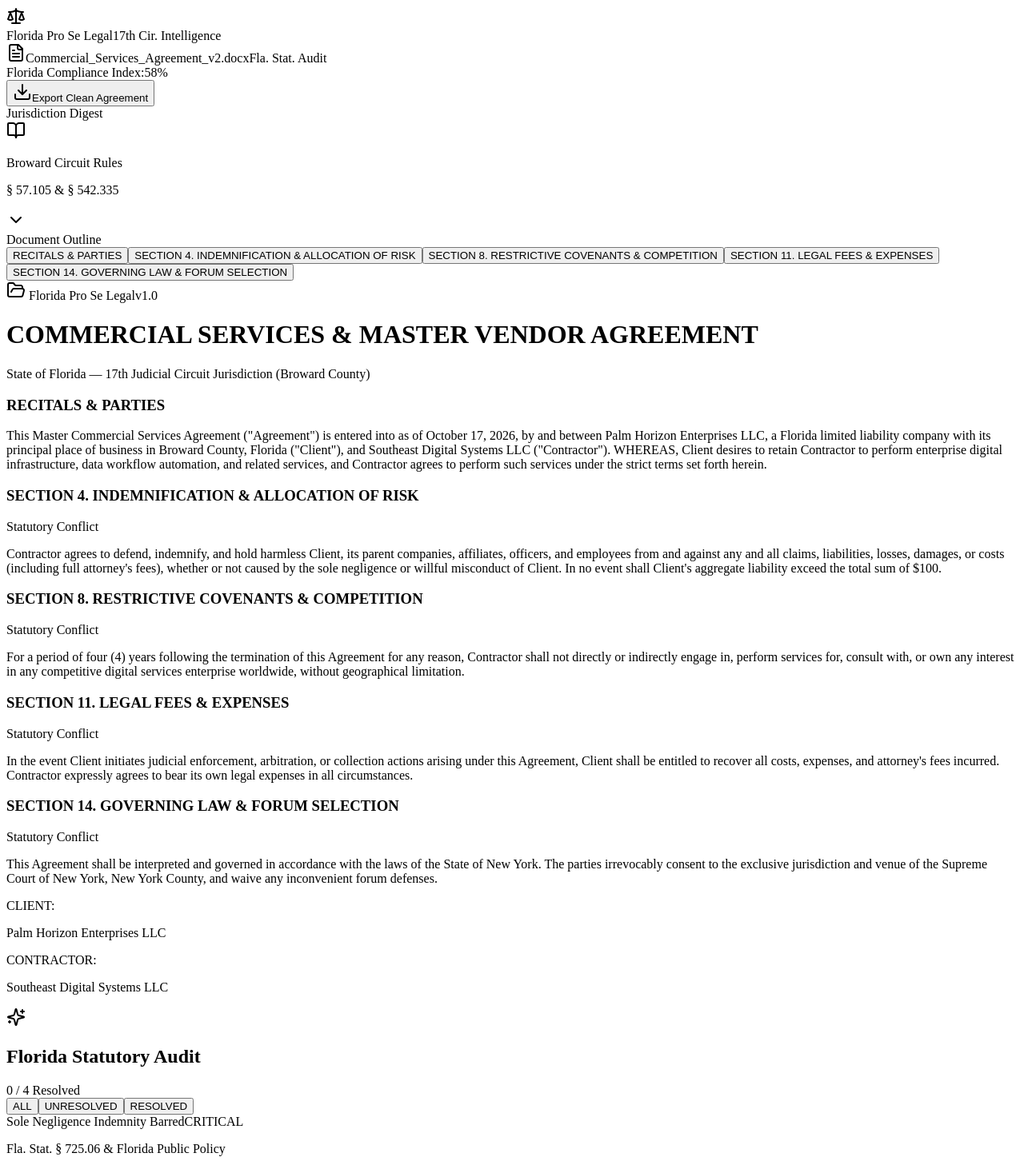
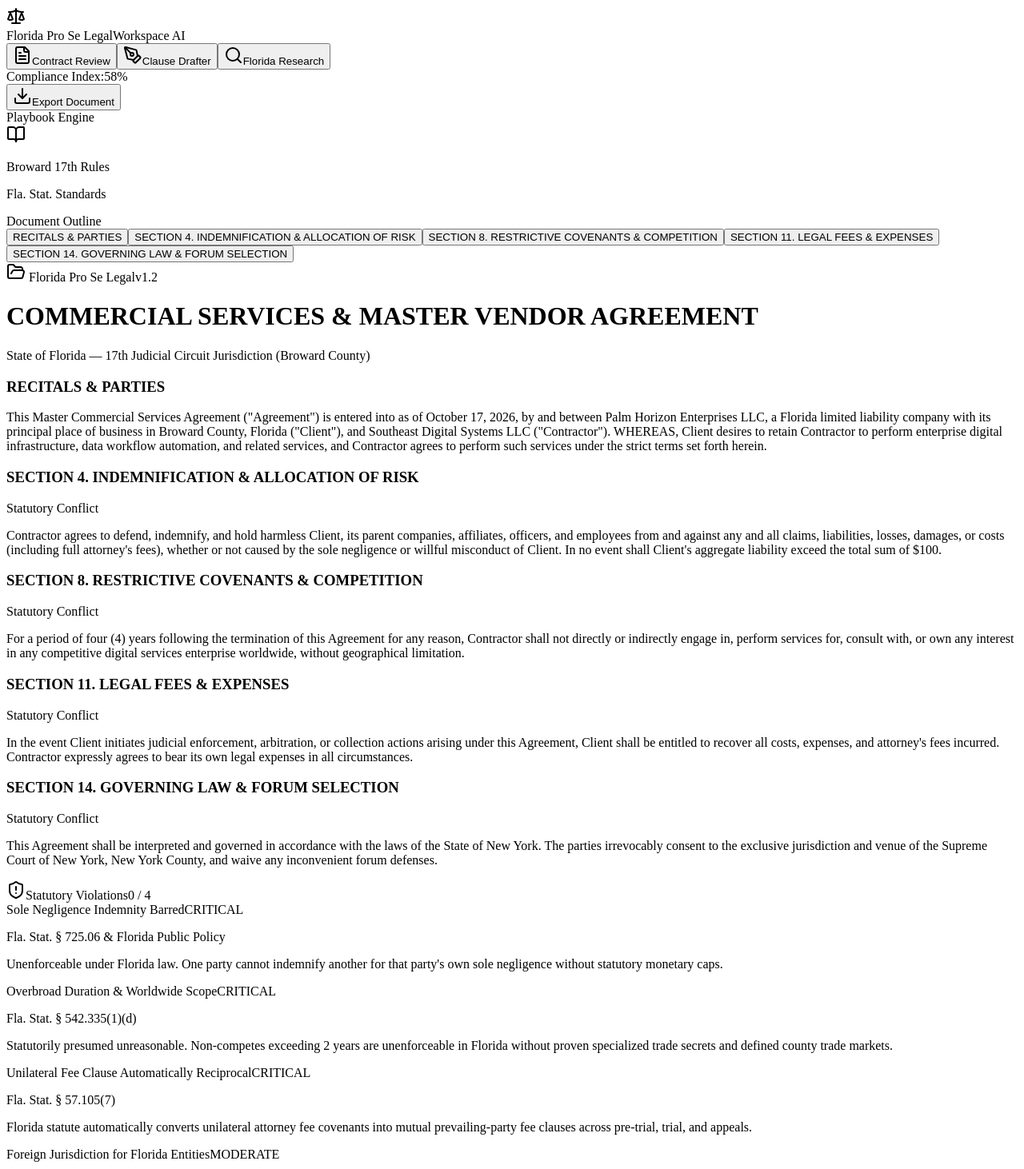
Before and after one commit to Tlee33062/Prose-legal-help, a Next.js app: page / in a window 1280 px wide. Shown: the top 1462 px of the page at 80% size. Built offline with nearby package versions, Linux system fonts and the light colour scheme.

Commit message:
Refactor Florida Pro Se Legal Workspace
Refactor Florida Pro Se Legal Workspace by updating UI components, adding prebuilt clauses, and modifying the document export functionality.

```diff
--- a/app/page.jsx
+++ b/app/page.jsx
@@ -3,25 +3,17 @@
 import React, { useState, useMemo } from "react";
 import {
   FileText,
-  ShieldCheck,
-  AlertTriangle,
-  CheckCircle2,
+  Scale,
+  ShieldAlert,
+  Check,
   Download,
-  Share2,
-  ChevronDown,
   Sparkles,
   ArrowRight,
-  Search,
   BookOpen,
-  Sliders,
-  History,
-  Check,
-  X,
-  FileCheck,
   FolderOpen,
-  Settings,
-  Scale,
-  Gavel
+  MessageSquare,
+  PenTool,
+  Search
 } from "lucide-react";
 import * as Diff from "diff";
 
@@ -103,11 +95,30 @@
   }
 ];
 
+const PREBUILT_FLORIDA_CLAUSES = [
+  {
+    title: "Prevailing Party Legal Fees (Fla. Stat. § 57.105(7))",
+    content: "In the event of any legal proceeding or arbitration arising out of or related to this Agreement, the prevailing party shall be entitled to recover all reasonable attorney's fees, paralegal costs, and taxable expenses incurred at all pre-trial, trial, bankruptcy, and appellate stages, pursuant to Florida Statute § 57.105(7)."
+  },
+  {
+    title: "Broward County Forum Selection & Jury Waiver",
+    content: "The parties irrevocably submit to the exclusive jurisdiction and venue of the Circuit Court of the Seventeenth Judicial Circuit in and for Broward County, Florida. To the fullest extent permitted by law, each party knowingly, voluntarily, and intentionally waives any right to a trial by jury in any litigation arising out of this Agreement."
+  },
+  {
+    title: "Florida Trade Secret & Customer Non-Solicitation",
+    content: "For a period of twelve (12) months following termination, Contractor shall not directly solicit, divert, or conduct business with any active customer of Company with whom Contractor had direct contact, limited geographically to Broward, Miami-Dade, and Palm Beach Counties, Florida, pursuant to Fla. Stat. § 542.335."
+  }
+];
+
 export default function FloridaProSeLegalWorkspace() {
   const [pages, setPages] = useState(INITIAL_CONTRACT_PAGES);
   const [resolvedIds, setResolvedIds] = useState([]);
   const [selectedRuleId, setSelectedRuleId] = useState("sec-indemnity");
-  const [activeFilter, setActiveFilter] = useState("ALL");
+  const [activeModuleTab, setActiveModuleTab] = useState("review"); // 'review' | 'draft' | 'research'
+
+  // Research Query State
+  const [researchQuery, setResearchQuery] = useState("");
+  const [researchAnswer, setResearchAnswer] = useState(null);
 
   const activeRule = useMemo(() => {
     return AUDIT_RULES.find((r) => r.id === selectedRuleId) || AUDIT_RULES[0];
@@ -136,6 +147,42 @@
     setResolvedIds((prev) => [...prev, rule.id]);
   };
 
+  const handleInsertClause = (clauseText) => {
+    setPages((prevPages) => {
+      const updated = [...prevPages];
+      updated[0].sections.push({
+        id: `custom-clause-${Date.now()}`,
+        heading: "NEW STATUTORY PROVISION",
+        body: clauseText
+      });
+      return updated;
+    });
+  };
+
+  const handleExecuteResearch = () => {
+    if (!researchQuery.trim()) return;
+    const lower = researchQuery.toLowerCase();
+    if (lower.includes("fee") || lower.includes("attorney")) {
+      setResearchAnswer({
+        title: "Florida Reciprocal Attorney's Fees",
+        citation: "Fla. Stat. § 57.105(7)",
+        analysis: "Under Florida law, if a contract provides for attorney's fees to one party, the court must also allow reasonable attorney's fees to the other party when that party prevails in any action, whether as a plaintiff or defendant."
+      });
+    } else if (lower.includes("non-compete") || lower.includes("competition")) {
+      setResearchAnswer({
+        title: "Enforceability of Restrictive Covenants",
+        citation: "Fla. Stat. § 542.335",
+        analysis: "Restrictive covenants are strictly construed. Contracts restraining commercial competition must be in writing, supported by at least one legitimate business interest, and limited in duration (presumptively under 2 years)."
+      });
+    } else {
+      setResearchAnswer({
+        title: "General Florida Contract Principles",
+        citation: "Florida Rules of Civil Procedure 1.130",
+        analysis: "All contracts or bonds sued upon, or a copy thereof, must be attached to the initial pleading. Ambiguities in standard-form contracts are construed against the drafting entity."
+      });
+    }
+  };
+
   const handleExportDoc = () => {
     let fullDoc = pages[0].title + "\n" + pages[0].subtitle + "\n\n";
     pages[0].sections.forEach((sec) => {
@@ -145,21 +192,14 @@
     const url = URL.createObjectURL(blob);
     const link = document.createElement("a");
     link.href = url;
-    link.download = "Florida_Pro_Se_Legal_Reviewed_Contract.txt";
+    link.download = "Florida_Pro_Se_Legal_Agreement.txt";
     link.click();
     URL.revokeObjectURL(url);
   };
 
-  const filteredRules = AUDIT_RULES.filter((rule) => {
-    if (activeFilter === "ALL") return true;
-    if (activeFilter === "UNRESOLVED") return !resolvedIds.includes(rule.id);
-    if (activeFilter === "RESOLVED") return resolvedIds.includes(rule.id);
-    return rule.severity === activeFilter;
-  });
-
   return (
     <div className="flex flex-col h-screen bg-[#F8F9FA] text-[#1E293B] font-sans antialiased">
-      {/* Top Header Bar */}
+      {/* Top Header */}
       <header className="h-14 border-b border-slate-200 bg-white px-5 flex items-center justify-between z-10">
         <div className="flex items-center gap-4">
           <div className="flex items-center gap-2.5">
@@ -170,7 +210,7 @@
               <div className="flex items-center gap-2">
                 <span className="font-semibold text-sm text-slate-900 tracking-tight">Florida Pro Se Legal</span>
                 <span className="text-[11px] font-medium bg-emerald-50 text-emerald-700 px-2 py-0.5 rounded-full border border-emerald-200/60">
-                  17th Cir. Intelligence
+                  Workspace AI
                 </span>
               </div>
             </div>
@@ -178,25 +218,44 @@
 
           <div className="h-5 w-px bg-slate-200 mx-1" />
 
-          <div className="flex items-center gap-2 text-xs text-slate-500">
-            <FileText className="w-3.5 h-3.5 text-slate-400" />
-            <span className="font-medium text-slate-700">Commercial_Services_Agreement_v2.docx</span>
-            <span className="bg-slate-100 text-slate-500 px-1.5 py-0.5 rounded text-[10px] font-mono">Fla. Stat. Audit</span>
+          {/* Module Switcher Tabs */}
+          <div className="flex items-center gap-1 bg-slate-100 p-1 rounded-lg">
+            <button
+              onClick={() => setActiveModuleTab("review")}
+              className={`flex items-center gap-1.5 px-3 py-1 rounded-md text-xs font-medium transition ${
+                activeModuleTab === "review" ? "bg-white text-slate-900 shadow-sm" : "text-slate-500 hover:text-slate-900"
+              }`}
+            >
+              <FileText className="w-3.5 h-3.5 text-emerald-700" />
+              Contract Review
+            </button>
+            <button
+              onClick={() => setActiveModuleTab("draft")}
+              className={`flex items-center gap-1.5 px-3 py-1 rounded-md text-xs font-medium transition ${
+                activeModuleTab === "draft" ? "bg-white text-slate-900 shadow-sm" : "text-slate-500 hover:text-slate-900"
+              }`}
+            >
+              <PenTool className="w-3.5 h-3.5 text-indigo-600" />
+              Clause Drafter
+            </button>
+            <button
+              onClick={() => setActiveModuleTab("research")}
+              className={`flex items-center gap-1.5 px-3 py-1 rounded-md text-xs font-medium transition ${
+                activeModuleTab === "research" ? "bg-white text-slate-900 shadow-sm" : "text-slate-500 hover:text-slate-900"
+              }`}
+            >
+              <Search className="w-3.5 h-3.5 text-blue-600" />
+              Florida Research
+            </button>
           </div>
         </div>
 
         <div className="flex items-center gap-3">
           <div className="flex items-center gap-2 bg-slate-50 border border-slate-200 px-3 py-1.5 rounded-lg text-xs">
-            <span className="text-slate-500">Florida Compliance Index:</span>
+            <span className="text-slate-500">Compliance Index:</span>
             <span className={`font-bold ${complianceScore >= 90 ? "text-emerald-700" : "text-amber-600"}`}>
               {complianceScore}%
             </span>
-            <div className="w-16 h-1.5 bg-slate-200 rounded-full overflow-hidden ml-1">
-              <div
-                className="h-full bg-emerald-600 transition-all duration-300"
-                style={{ width: `${complianceScore}%` }}
-              />
-            </div>
           </div>
 
           <button
@@ -204,27 +263,26 @@
             className="flex items-center gap-1.5 px-3.5 py-1.5 bg-emerald-700 hover:bg-emerald-800 text-white text-xs font-medium rounded-lg shadow-sm transition"
           >
             <Download className="w-3.5 h-3.5" />
-            Export Clean Agreement
+            Export Document
           </button>
         </div>
       </header>
 
-      {/* Main 3-Column Interface */}
+      {/* Main 3-Column Split */}
       <div className="flex flex-1 overflow-hidden">
-        {/* Column 1: Document Outline & Florida Playbook */}
+        {/* Left Column: Outline */}
         <aside className="w-64 border-r border-slate-200 bg-white flex flex-col justify-between p-4">
           <div className="space-y-5">
             <div>
-              <span className="text-[11px] font-bold uppercase tracking-wider text-slate-400">Jurisdiction Digest</span>
-              <div className="mt-2 p-2.5 bg-slate-50 border border-slate-200 rounded-lg flex items-center justify-between cursor-pointer hover:bg-slate-100/70 transition">
+              <span className="text-[11px] font-bold uppercase tracking-wider text-slate-400">Playbook Engine</span>
+              <div className="mt-2 p-2.5 bg-slate-50 border border-slate-200 rounded-lg flex items-center justify-between">
                 <div className="flex items-center gap-2">
                   <BookOpen className="w-4 h-4 text-emerald-700" />
                   <div className="text-left">
-                    <p className="text-xs font-semibold text-slate-800 leading-none">Broward Circuit Rules</p>
-                    <p className="text-[10px] text-slate-400 mt-0.5">§ 57.105 & § 542.335</p>
+                    <p className="text-xs font-semibold text-slate-800 leading-none">Broward 17th Rules</p>
+                    <p className="text-[10px] text-slate-400 mt-0.5">Fla. Stat. Standards</p>
                   </div>
                 </div>
-                <ChevronDown className="w-3.5 h-3.5 text-slate-400" />
               </div>
             </div>
 
@@ -264,11 +322,11 @@
             <span className="flex items-center gap-1.5">
               <FolderOpen className="w-3.5 h-3.5" /> Florida Pro Se Legal
             </span>
-            <span>v1.0</span>
+            <span>v1.2</span>
           </div>
         </aside>
 
-        {/* Column 2: The Document Canvas */}
+        {/* Center: Legal Paper Canvas */}
         <main className="flex-1 bg-[#F1F3F5] overflow-y-auto p-8 flex justify-center">
           <div className="w-full max-w-[820px] bg-white rounded-lg shadow-sm border border-slate-200/80 p-14 min-h-[1050px] relative">
             <div className="border-b border-slate-100 pb-6 mb-8 text-center">
@@ -316,59 +374,26 @@
                 );
               })}
             </div>
-
-            {/* Signature Block */}
-            <div className="mt-16 pt-8 border-t border-slate-200 grid grid-cols-2 gap-10 font-serif text-xs">
-              <div>
-                <p className="font-bold text-slate-800">CLIENT:</p>
-                <div className="mt-8 border-b border-slate-400 w-48" />
-                <p className="mt-1 text-slate-500">Palm Horizon Enterprises LLC</p>
-              </div>
-              <div>
-                <p className="font-bold text-slate-800">CONTRACTOR:</p>
-                <div className="mt-8 border-b border-slate-400 w-48" />
-                <p className="mt-1 text-slate-500">Southeast Digital Systems LLC</p>
-              </div>
-            </div>
           </div>
         </main>
 
-        {/* Column 3: AI Legal Inspector & Statutory Redline Drawer */}
+        {/* Right Rail: Dynamic Module Drawer */}
         <aside className="w-96 border-l border-slate-200 bg-white flex flex-col justify-between overflow-hidden">
-          <div className="p-4 border-b border-slate-200">
-            <div className="flex items-center justify-between mb-3">
-              <div className="flex items-center gap-2">
-                <Sparkles className="w-4 h-4 text-emerald-700" />
-                <h2 className="text-xs font-bold uppercase tracking-wider text-slate-800">
-                  Florida Statutory Audit
-                </h2>
-              </div>
+          {/* TAB 1: REVIEW MODULE */}
+          {activeModuleTab === "review" && (
+            <>
+              <div className="p-4 border-b border-slate-200 flex items-center justify-between">
+                <span className="text-xs font-bold uppercase tracking-wider text-slate-800 flex items-center gap-2">
+                  <ShieldAlert className="w-4 h-4 text-emerald-700" />
+                  Statutory Violations
+                </span>
                 <span className="text-xs font-mono text-slate-400">
-                {resolvedIds.length} / {AUDIT_RULES.length} Resolved
+                  {resolvedIds.length} / {AUDIT_RULES.length}
                 </span>
               </div>
 
-            {/* Severity Filter Pills */}
-            <div className="flex gap-1.5">
-              {["ALL", "UNRESOLVED", "RESOLVED"].map((tab) => (
-                <button
-                  key={tab}
-                  onClick={() => setActiveFilter(tab)}
-                  className={`px-2.5 py-1 rounded text-[11px] font-medium transition ${
-                    activeFilter === tab
-                      ? "bg-slate-800 text-white"
-                      : "text-slate-500 hover:bg-slate-100"
-                  }`}
-                >
-                  {tab}
-                </button>
-              ))}
-            </div>
-          </div>
-
-          {/* Violations List */}
               <div className="flex-1 overflow-y-auto p-4 space-y-3">
-            {filteredRules.map((rule) => {
+                {AUDIT_RULES.map((rule) => {
                   const isResolved = resolvedIds.includes(rule.id);
                   const isSelected = selectedRuleId === rule.id;
 
@@ -401,7 +426,6 @@
                 })}
               </div>
 
-          {/* Interactive Redline Drawer */}
               {activeRule && (
                 <div className="p-4 border-t border-slate-200 bg-slate-50">
                   <div className="flex items-center justify-between mb-2">
@@ -412,7 +436,6 @@
                     <span className="text-[10px] font-mono text-slate-400">{activeRule.statute}</span>
                   </div>
 
-              {/* Word-level Diff */}
                   <div className="p-3 bg-white border border-slate-200 rounded-lg text-xs leading-relaxed max-h-48 overflow-y-auto mb-3 shadow-inner">
                     {diffResult.map((part, idx) => {
                       if (part.added) {
@@ -447,6 +470,75 @@
                   </button>
                 </div>
               )}
+            </>
+          )}
+
+          {/* TAB 2: CLAUSE DRAFTER MODULE */}
+          {activeModuleTab === "draft" && (
+            <div className="flex-1 flex flex-col p-4 overflow-y-auto">
+              <span className="text-xs font-bold uppercase tracking-wider text-slate-800 mb-1 flex items-center gap-2">
+                <PenTool className="w-4 h-4 text-indigo-600" />
+                Florida Clause Drafter
+              </span>
+              <p className="text-xs text-slate-500 mb-4">
+                Insert statutory clauses directly into your agreement.
+              </p>
+
+              <div className="space-y-4">
+                {PREBUILT_FLORIDA_CLAUSES.map((clause, idx) => (
+                  <div key={idx} className="p-3 border border-slate-200 rounded-lg bg-slate-50/50">
+                    <h4 className="text-xs font-bold text-slate-800 mb-1">{clause.title}</h4>
+                    <p className="text-xs text-slate-600 mb-3 leading-snug">{clause.content}</p>
+                    <button
+                      onClick={() => handleInsertClause(clause.content)}
+                      className="px-3 py-1.5 bg-indigo-600 hover:bg-indigo-700 text-white text-xs font-medium rounded shadow-sm transition"
+                    >
+                      + Insert into Document
+                    </button>
+                  </div>
+                ))}
+              </div>
+            </div>
+          )}
+
+          {/* TAB 3: FLORIDA LEGAL RESEARCH MODULE */}
+          {activeModuleTab === "research" && (
+            <div className="flex-1 flex flex-col p-4 overflow-y-auto">
+              <span className="text-xs font-bold uppercase tracking-wider text-slate-800 mb-1 flex items-center gap-2">
+                <Search className="w-4 h-4 text-blue-600" />
+                Florida Statutory AI Search
+              </span>
+              <p className="text-xs text-slate-500 mb-4">
+                Query Florida Statutes and 17th Judicial Circuit procedural rules.
+              </p>
+
+              <div className="space-y-3 mb-4">
+                <input
+                  type="text"
+                  placeholder="e.g. Can attorney fees be one-sided?"
+                  value={researchQuery}
+                  onChange={(e) => setResearchQuery(e.target.value)}
+                  className="w-full text-xs p-2.5 border border-slate-300 rounded-lg focus:outline-none focus:ring-2 focus:ring-emerald-600"
+                />
+                <button
+                  onClick={handleExecuteResearch}
+                  className="w-full py-2 bg-emerald-700 hover:bg-emerald-800 text-white text-xs font-medium rounded-lg transition shadow-sm"
+                >
+                  Run Legal Research Query
+                </button>
+              </div>
+
+              {researchAnswer && (
+                <div className="p-3.5 bg-emerald-50 border border-emerald-200 rounded-lg">
+                  <h4 className="text-xs font-bold text-emerald-900 mb-1">{researchAnswer.title}</h4>
+                  <span className="inline-block text-[10px] font-mono bg-emerald-100 text-emerald-800 px-1.5 py-0.5 rounded mb-2">
+                    {researchAnswer.citation}
+                  </span>
+                  <p className="text-xs text-slate-700 leading-relaxed">{researchAnswer.analysis}</p>
+                </div>
+              )}
+            </div>
+          )}
         </aside>
       </div>
     </div>
```
Lines whose indentation alone changed are shown as unchanged.
